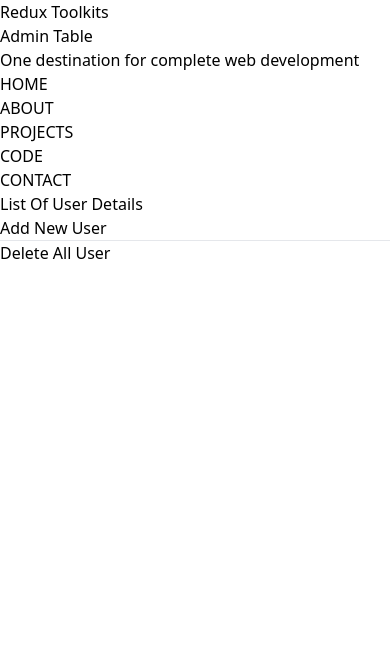
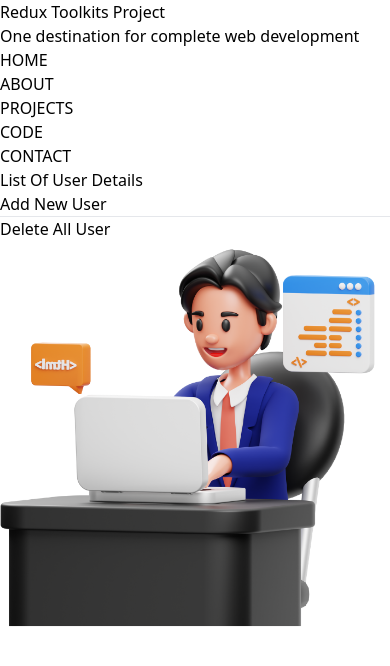
Before and after one commit to codewithsunnyraj/Learn_redux-toolkits, a React (Vite) app: page / in a window 390 px wide. Shown: the top 666 px of the page. Built offline with nearby package versions, Linux system fonts and the light colour scheme; what chance would draw is missing.

Commit message:
responsive resolved

```diff
--- a/src/App.jsx
+++ b/src/App.jsx
@@ -3,30 +3,33 @@
 
 const App = () => {
   return (
-    <div className="bg-black w-full h-screen">
-      <div>
-        <div className="py-10 text-center">
-          <h4 className="text-white text-2xl">Redux Toolkits</h4>
-          <h2 className="text-gray-400 text-5xl py-4">Admin Table</h2>
-          <h4 className="text-slate-500 text-2xl">
-            One destination for complete web development
-          </h4>
-        </div>
-        <div className="flex justify-center">
-          <div className="inline-flex justify-center items-center">
-            <div className="bg-slate-300 p-5">
-              <ul className="flex gap-20 font-bold">
+    <div className="bg-black w-full min-h-screen md:flex justify-center items-center px-8 sm:px-14 md:px-14 xl:px-32 ">
+      <div className="container mx-auto w-full">
+        <div className="lg:flex justify-between lg:gap-16 ">
+          <div className="w-full lg:w-[65%]">
+            <div className="py-10">
+              <h4 className="text-white text-2xl font-semibold">
+                Redux Toolkits Project
+              </h4>
+              <h4 className="text-slate-500 text-2xl">
+                One destination for complete web development
+              </h4>
+            </div>
+              <ul className="flex gap-[7px] md:gap-8 lg:gap-24 flex-wrap border-[1px] text-white py-5 px-2 justify-center md:px-8 font-bold">
                 <li>HOME</li>
                 <li>ABOUT</li>
                 <li>PROJECTS</li>
                 <li>CODE</li>
                 <li>CONTACT</li>
               </ul>
+
+            <div className="flex justify-center"> <UserDetails /> </div>
+          </div>
+          <div className="flex mt-14 md:mt-0 justify-center items-center w-full lg:w-[35%]">
+            <div >
+              <img src="../src/assets/1.png" className="md:w-96 w-80" alt="" />
             </div>
           </div>
-        </div>
-        <div className="flex justify-center">
-          <UserDetails />
         </div>
       </div>
     </div>
--- a/src/components/UserDetails.jsx
+++ b/src/components/UserDetails.jsx
@@ -12,7 +12,8 @@
     dispatch(addUser(name));
   };
   return (
-    <div className=" w-[650px] my-5 ">
+    <div className="w-full">
+      <div className=" w-full  my-5 ">
         <div className="flex w-full justify-between">
           <h3 className="font-semibold text-xl text-slate-500">
             List Of User Details
@@ -34,6 +35,7 @@
         <hr className="border-b-  border-white" />
         <DeleteAllUser />
       </div>
+    </div>
   );
 };
 
```
Also changed, not shown: src/index.css (+7 -0 lines), src/assets/1.png (added). Lines whose indentation alone changed are shown as unchanged.
